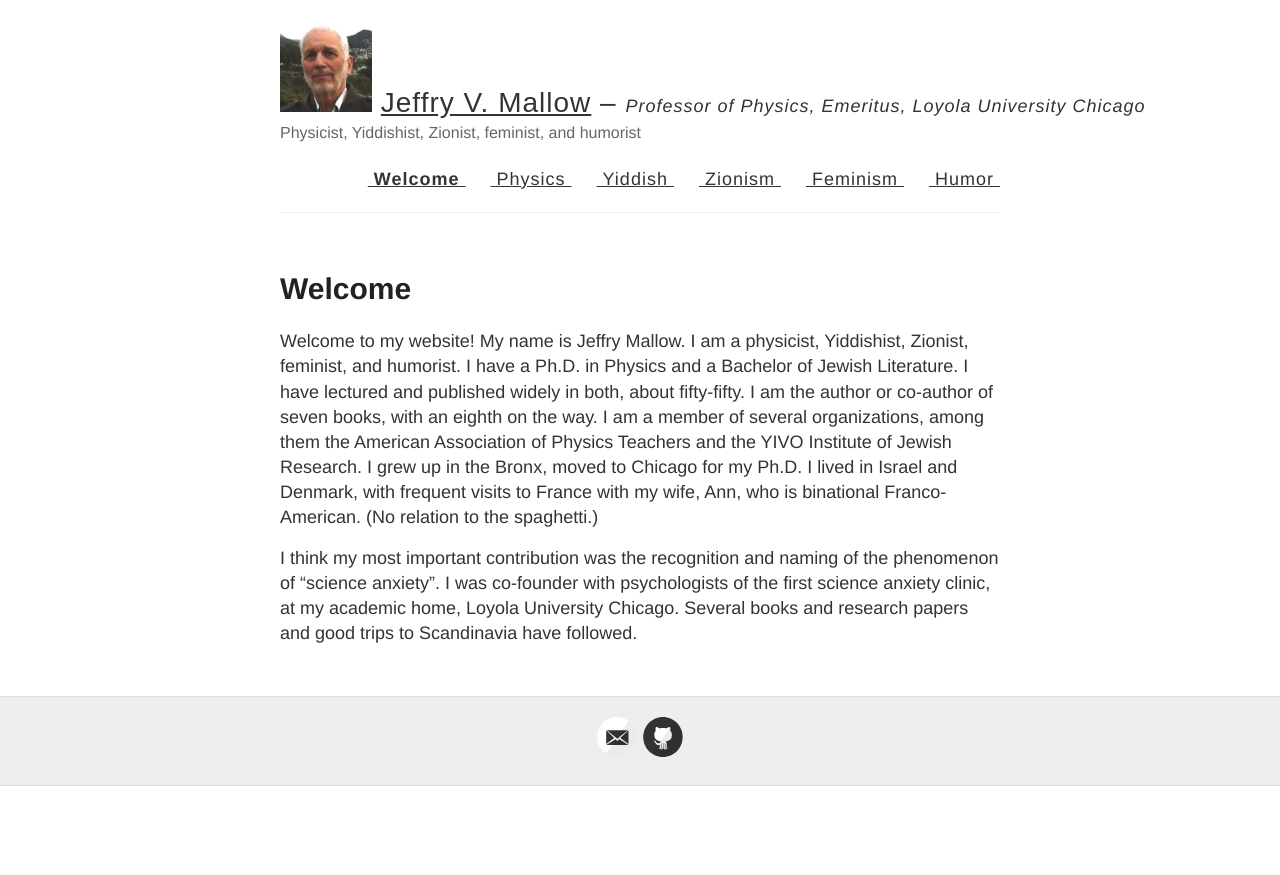
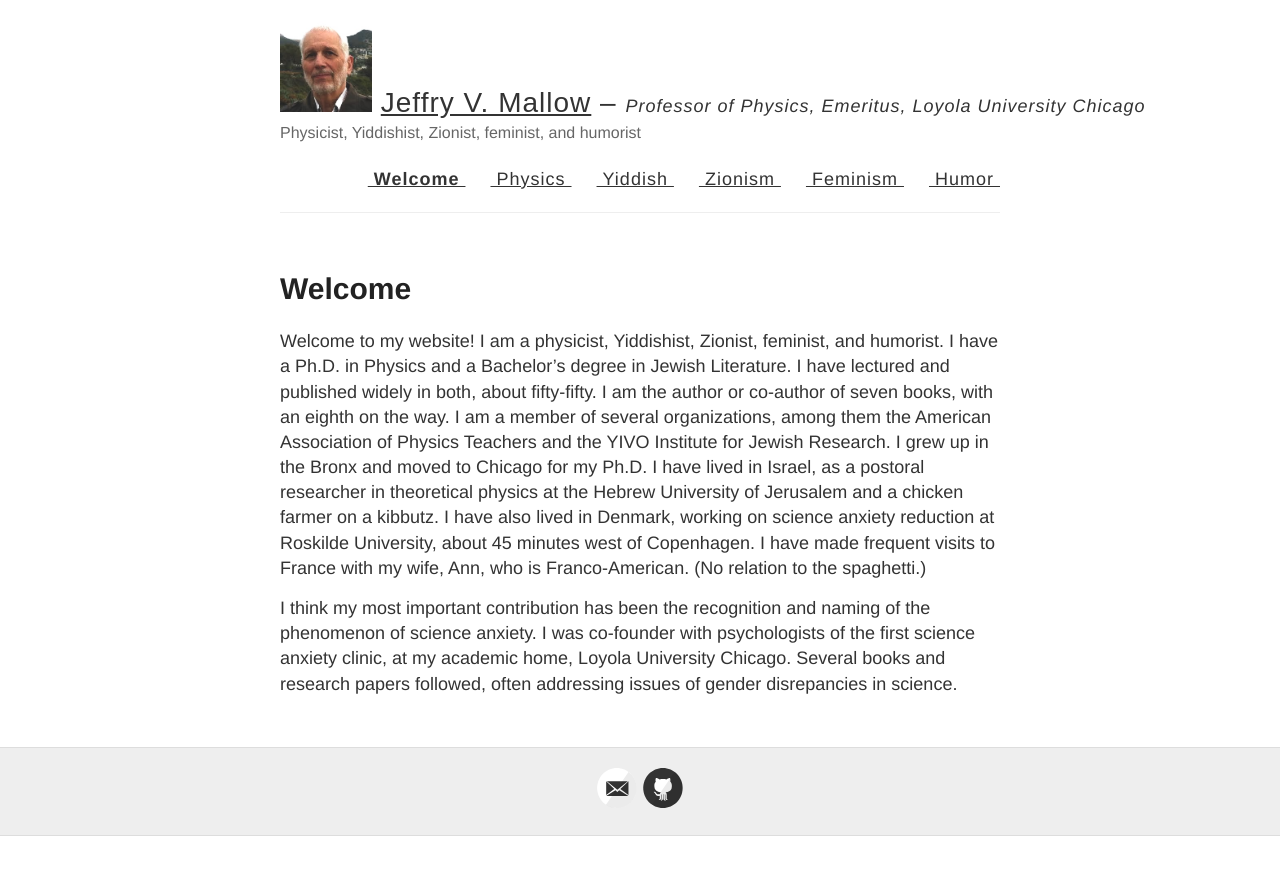
Before and after one commit to jvmallow/jvmallow.github.io, a Jekyll site: the page built from welcome.md, in a window 1280 px wide. Shown: the top 875 px of the page. Built offline with Jekyll 4.4.1, drawn with Linux system fonts in a browser that asks for light colours.

Commit message:
Update welcome.md

```diff
--- a/welcome.md
+++ b/welcome.md
@@ -7,6 +7,6 @@ redirect_from:
 ---
 
 
-Welcome to my website! My name is Jeffry Mallow. I am a physicist, Yiddishist, Zionist, feminist, and humorist. I have a Ph.D. in Physics and a Bachelor of Jewish Literature.  I have lectured and published widely in both, about fifty-fifty.  I am the author or co-author of seven books, with an eighth on the way.  I am a member of several organizations, among them the American Association of Physics Teachers and the YIVO Institute of Jewish Research. I grew up in the Bronx, moved to Chicago for my Ph.D. I lived in Israel and Denmark, with frequent visits to France with my wife, Ann, who is binational Franco-American. (No relation to the spaghetti.)
+Welcome to my website! I am a physicist, Yiddishist, Zionist, feminist, and humorist. I have a Ph.D. in Physics and a Bachelor's degree in Jewish Literature.  I have lectured and published widely in both, about fifty-fifty.  I am the author or co-author of seven books, with an eighth on the way. I am a member of several organizations, among them the American Association of Physics Teachers and the YIVO Institute for Jewish Research. I grew up in the Bronx and moved to Chicago for my Ph.D. I have lived in Israel, as a postoral researcher in theoretical physics at the Hebrew University of Jerusalem and a chicken farmer on a kibbutz. I have also lived in Denmark, working on science anxiety reduction  at Roskilde University, about 45 minutes west of Copenhagen. I have made frequent visits to France with my wife, Ann, who is Franco-American. (No relation to the spaghetti.)
 
-I think my most important contribution was the recognition and naming of the phenomenon of “science anxiety”. I was co-founder with psychologists of the first science anxiety clinic, at my academic home, Loyola University Chicago.  Several books and research papers and good trips to Scandinavia have followed.
+I think my most important contribution has been the recognition and naming of the phenomenon of science anxiety. I was co-founder with psychologists of the first science anxiety clinic, at my academic home, Loyola University Chicago.  Several books and research papers followed, often addressing issues of gender disrepancies in science.
```
